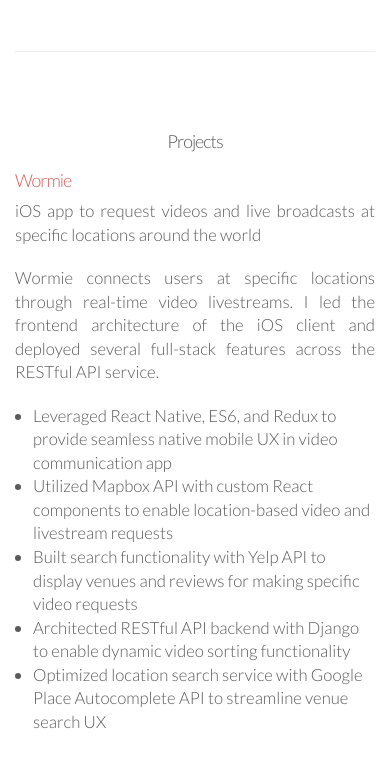
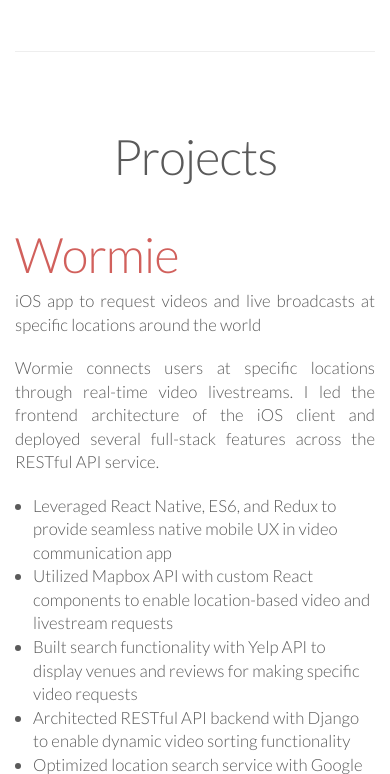
Before and after one commit to SunyoungKim508/resume, a website: page assets/index.html in a window 390 px wide. Shown: the part 800-1574 px from the top of the page. Drawn offline with nearby package versions, Linux system fonts and the light colour scheme.

Commit message:
Change font-size on small devices

```diff
--- a/assets/index.html
+++ b/assets/index.html
@@ -62,6 +62,7 @@
       <hr class="featurette-divider">
       <h4 class="featurette-heading text-center" id="project">Projects</h4>
       <!-- WORMIE-->
+      <div class="break-two row"></div>
       <div class="row">
         <div class="col-md-2"></div>
         <div class="col-md-8 project">
--- a/assets/main.css
+++ b/assets/main.css
@@ -50,6 +50,10 @@
 
 .break {
   height: 6em;
+}
+
+.break-two {
+  height: 2em;
 }
 
 /* nav */
@@ -200,6 +204,10 @@
     float: right;
     padding: 0.2em;
   }
+
+  h4 {
+    font-size: 3.5em;
+  }
 }
 
 @media (min-width: 768px) {
```
